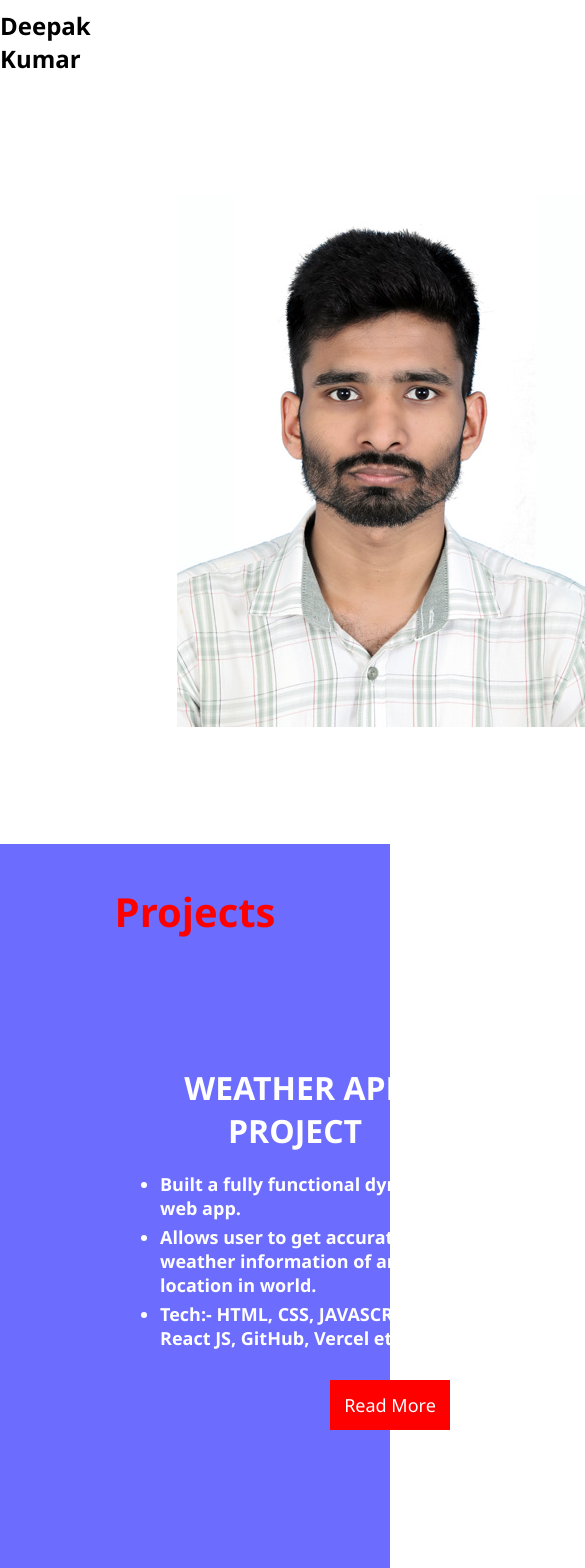
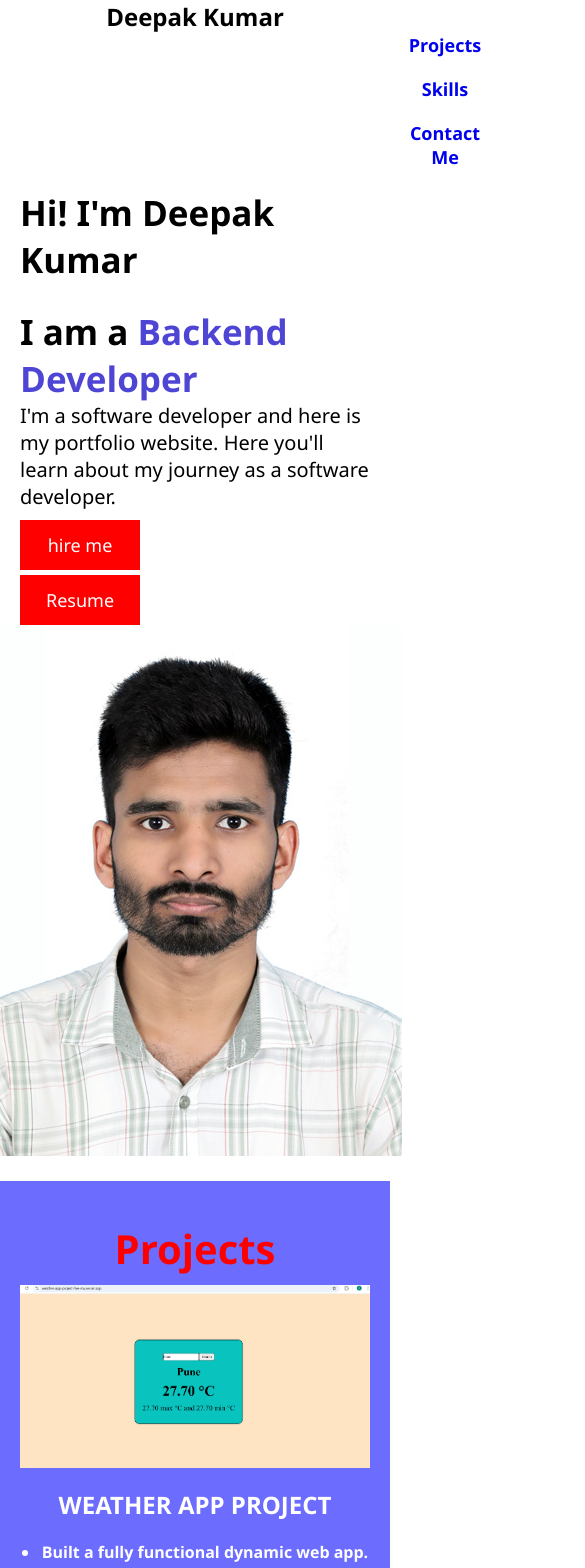
Before and after one commit to Deepakkumar8969/My-Portfolio, a React (Vite) app: page / in a window 390 px wide. Shown: the top 1568 px of the page, 585 px wide, since content can reach past the window. Built offline with nearby package versions, Linux system fonts and the light colour scheme.

Commit message:
Update index.css

```diff
--- a/src/index.css
+++ b/src/index.css
@@ -559,3 +559,174 @@ footer > a{
 html{
   scroll-behavior: smooth;
 }
+
+/* Responsive Styles */
+
+/* For Tablet view (max-width: 1024px) */
+@media (max-width: 1024px) {
+
+    /* Navbar */
+    ul {
+        gap: 40px;
+    }
+
+    main {
+        padding-left: 50px;
+        padding-right: 50px;
+    }
+
+    /* Projects */
+    .project1, .project2, .project3 {
+        flex-direction: column;
+        height: auto;
+    }
+
+    .project1-pic, .project2-pic, .project3-pic {
+        margin-right: 0;
+        margin-left: 0;
+        width: 80%;
+        height: 300px;
+    }
+
+    .project1-write, .project2-write, .project3-write {
+        margin-top: 20px;
+        width: 80%;
+        height: auto;
+    }
+
+    /* Form */
+    .form2 > input, .form2 > textarea {
+        width: 100%;
+        max-width: 100%;
+    }
+
+    /* Footer */
+    footer {
+        flex-direction: column;
+        height: auto;
+        padding: 20px;
+    }
+}
+
+/* For Mobile view (max-width: 768px) */
+@media (max-width: 768px) {
+
+    /* Navbar */
+    nav {
+        flex-direction: column;
+        height: auto;
+    }
+
+    ul {
+        flex-direction: column;
+        gap: 20px;
+        text-align: center;
+    }
+
+    main {
+        flex-direction: column;
+        padding: 20px;
+        height: auto;
+    }
+
+    .part1 {
+        padding-right: 0;
+    }
+
+    .part1 > h1 {
+        font-size: 28px;
+    }
+
+    .part1 > h3 {
+        font-size: 20px;
+    }
+
+    /* Form */
+    .form1 > h1 {
+        font-size: 50px;
+    }
+
+    .form1 > h3 {
+        font-size: 30px;
+    }
+
+    .form2 > input, .form2 > textarea {
+        width: 100%;
+        max-width: 100%;
+        padding: 15px;
+    }
+
+    /* Footer */
+    footer {
+        flex-direction: column;
+        height: auto;
+        padding: 20px;
+    }
+
+    .footer1 {
+        display: flex;
+        flex-direction: column;
+        align-items: center;
+    }
+
+    .footer1 a {
+        margin-top: 10px;
+    }
+
+    /* Projects */
+    .project1, .project2, .project3 {
+        flex-direction: column;
+        height: auto;
+    }
+
+    .project1-pic, .project2-pic, .project3-pic {
+        width: 100%;
+        height: 250px;
+        margin-right: 0;
+        margin-left: 0;
+    }
+
+    .project1-write, .project2-write, .project3-write {
+        width: 100%;
+        text-align: center;
+    }
+
+    .project1-write > p, .project2-write > p, .project3-write > p {
+        font-size: 24px;
+    }
+
+    .project1-write > ul, .project2-write > ul, .project3-write > ul {
+        padding-left: 20px;
+        font-size: 16px;
+        list-style-type: disc;
+    }
+
+    .project1-write > button, .project2-write > button, .project3-write > button {
+        width: 80%;
+        margin-left: 10%;
+    }
+
+    /* Skill Section */
+    .skill {
+        flex-direction: column;
+        align-items: center;
+    }
+
+    .skill1, .skill2 {
+        width: 100%;
+        text-align: center;
+    }
+
+    .skill1 h1 {
+        font-size: 30px;
+    }
+
+    .skill1 p {
+        font-size: 18px;
+    }
+
+    .skill2 img {
+        width: 80%;
+        margin-bottom: 20px;
+    }
+}
```
